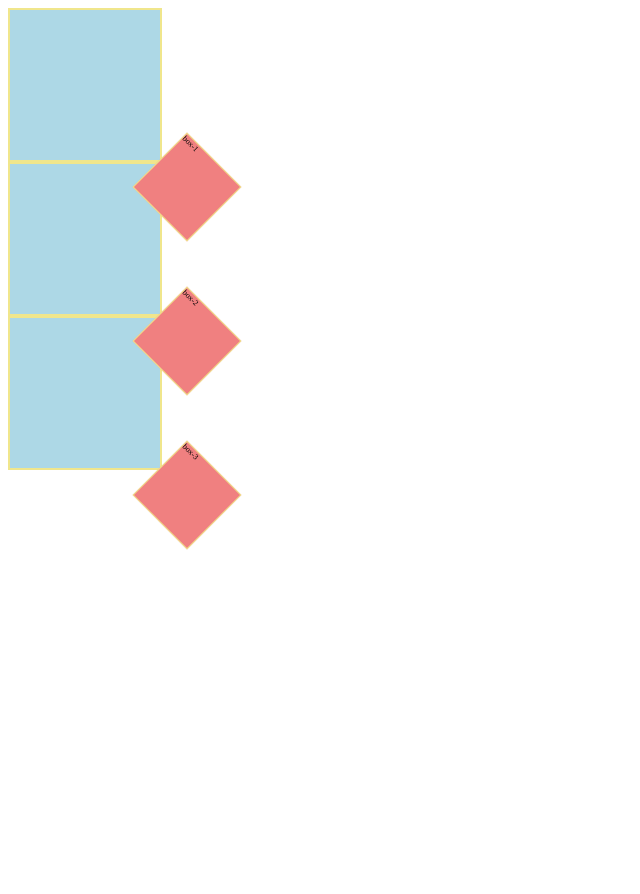
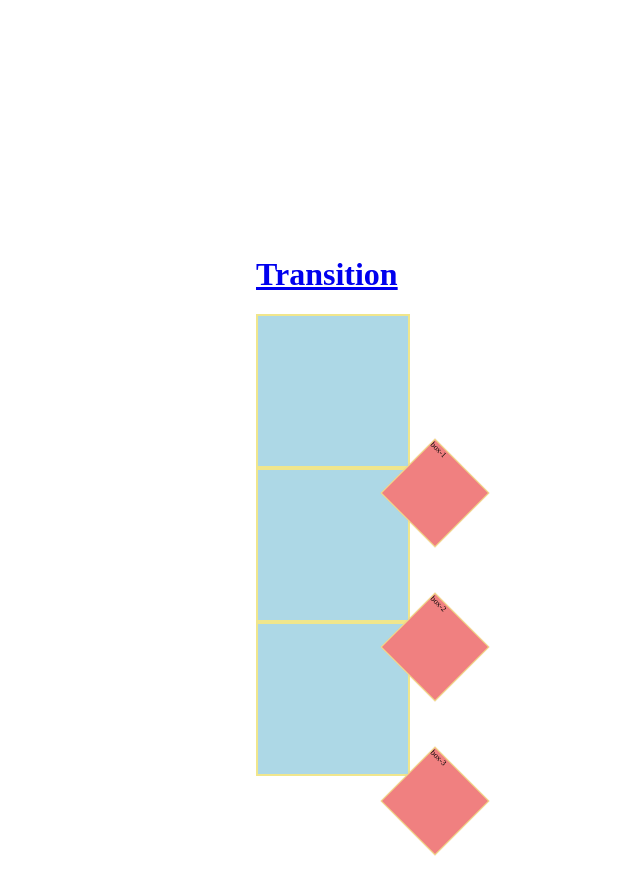
Before and after one commit to tahamah/Practies, a plain HTML site: page index.html in a window 1280 px wide. Shown: the whole page, without its empty margins (0-640 px from the left). Before the commit the page ends 800 px from the top, so only its background shows below. Drawn offline with Linux system fonts and the light colour scheme.

Commit message:
padding add

```diff
--- a/index.html
+++ b/index.html
@@ -6,6 +6,7 @@
     <meta http-equiv="X-UA-Compatible" content="IE=edge">
     <meta name="viewport" content="width=device-width, initial-scale=1.0">
     <title>Practies</title>
+    <link rel="stylesheet" href="index.html">
     <style>
         /* form {
             font-size: 2em;
@@ -24,6 +25,9 @@
             width: 500px;
             visibility: ;
         } */
+        body {
+            margin: 20%;
+        }
 
         .container,
         .inner {
@@ -44,6 +48,11 @@
 </head>
 
 <body>
+    <h1>
+        <a href="transition.html">Transition</a>
+    </h1>
+
+
 
     <div class="box container">
         <div class="inner">box-1</div>
```
Also changed, not shown: transition.html (+5 -0 lines).
